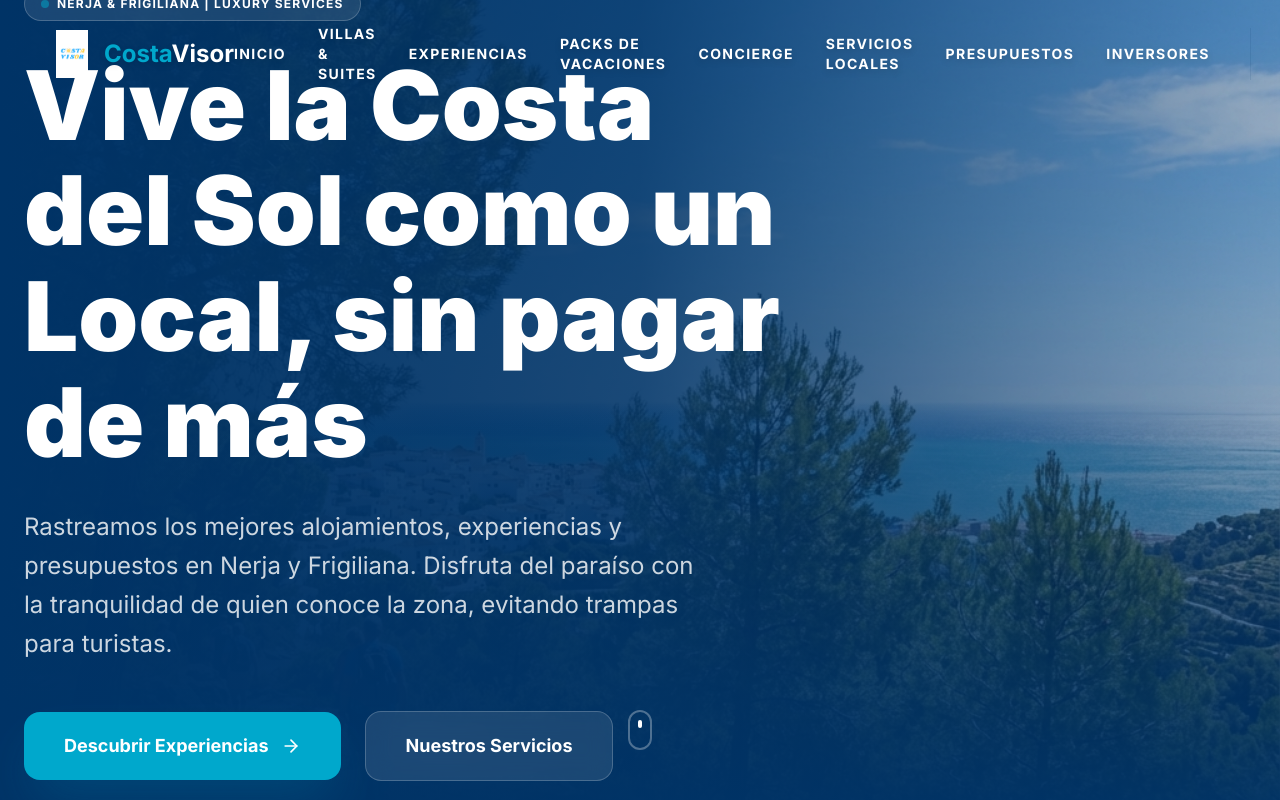
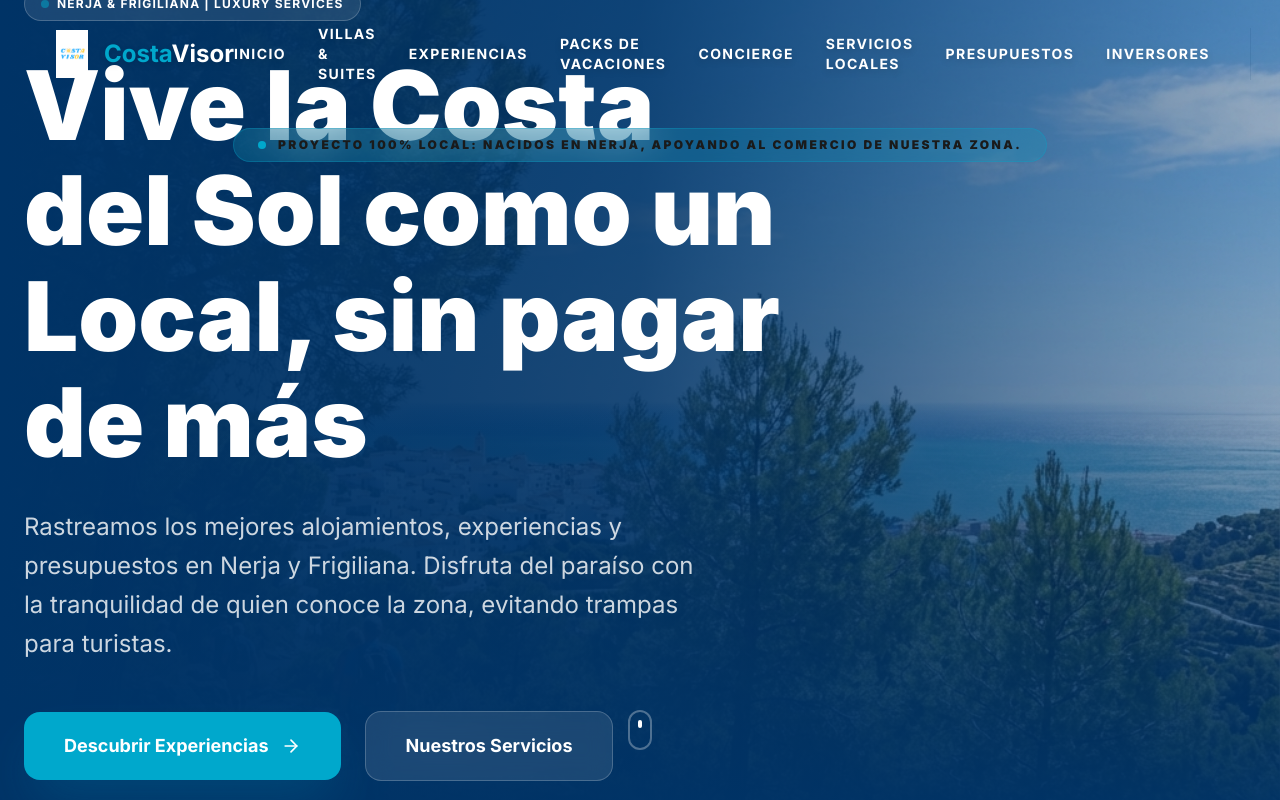
Before and after one commit to jonycosta/costavisor, a Next.js app in the folder web/: page / in a window 1280 px wide. Shown: the top 800 px of the page. Built offline with nearby package versions, Linux system fonts and the light colour scheme.

Commit message:
Add high-visibility Local Pride banner to Hero section

```diff
--- a/web/app/components/Hero.tsx
+++ b/web/app/components/Hero.tsx
@@ -18,6 +18,19 @@ export default function Hero({ t }: { t: any }) {
                 />
                 <div className="absolute inset-0 bg-gradient-to-r from-primary via-primary/80 to-transparent" />
                 <div className="absolute inset-0 bg-gradient-to-t from-primary/95 via-transparent to-transparent" />
+            </div>
+
+            {/* Local Pride Top Banner */}
+            <div className="absolute top-32 left-0 right-0 z-20 flex justify-center px-6 pointer-events-none">
+                <div className="bg-secondary/20 backdrop-blur-xl border border-secondary/30 px-6 py-2 rounded-full flex items-center gap-3 animate-in fade-in slide-in-from-top-4 duration-1000">
+                    <span className="flex h-2 w-2 relative">
+                        <span className="animate-ping absolute inline-flex h-full w-full rounded-full bg-secondary opacity-75"></span>
+                        <span className="relative inline-flex rounded-full h-2 w-2 bg-secondary"></span>
+                    </span>
+                    <span className="text-[10px] md:text-xs font-black uppercase tracking-[0.2em] text-secondary-light">
+                        {t.localPrideShort}
+                    </span>
+                </div>
             </div>
 
             <div className="container mx-auto px-6 relative z-10">
--- a/web/app/lib/translations.ts
+++ b/web/app/lib/translations.ts
@@ -15,7 +15,8 @@ export const translations = {
             h1: "Vive la Costa del Sol como un Local, sin pagar de más",
             p: "Rastreamos los mejores alojamientos, experiencias y presupuestos en Nerja y Frigiliana. Disfruta del paraíso con la tranquilidad de quien conoce la zona, evitando trampas para turistas.",
             cta: "Descubrir Experiencias",
-            cta2: "Nuestros Servicios"
+            cta2: "Nuestros Servicios",
+            localPrideShort: "Proyecto 100% Local: Nacidos en Nerja, apoyando al comercio de nuestra zona."
         },
         services: {
             tag: "Servicios de Concierge",
@@ -707,7 +708,8 @@ export const translations = {
             h1: "Live the Costa del Sol Like a Local, Not a Tourist",
             p: "We track the best villas, experiences, and maintenance quotes in Nerja and Frigiliana. Enjoy paradise with the peace of mind of an insider, avoiding tourist traps and overpricing.",
             cta: "Explore Experiences",
-            cta2: "Our Services"
+            cta2: "Our Services",
+            localPrideShort: "100% Local Project: Born in Nerja, supporting the commerce of our area."
         },
         services: {
             tag: "Concierge Services",
```
